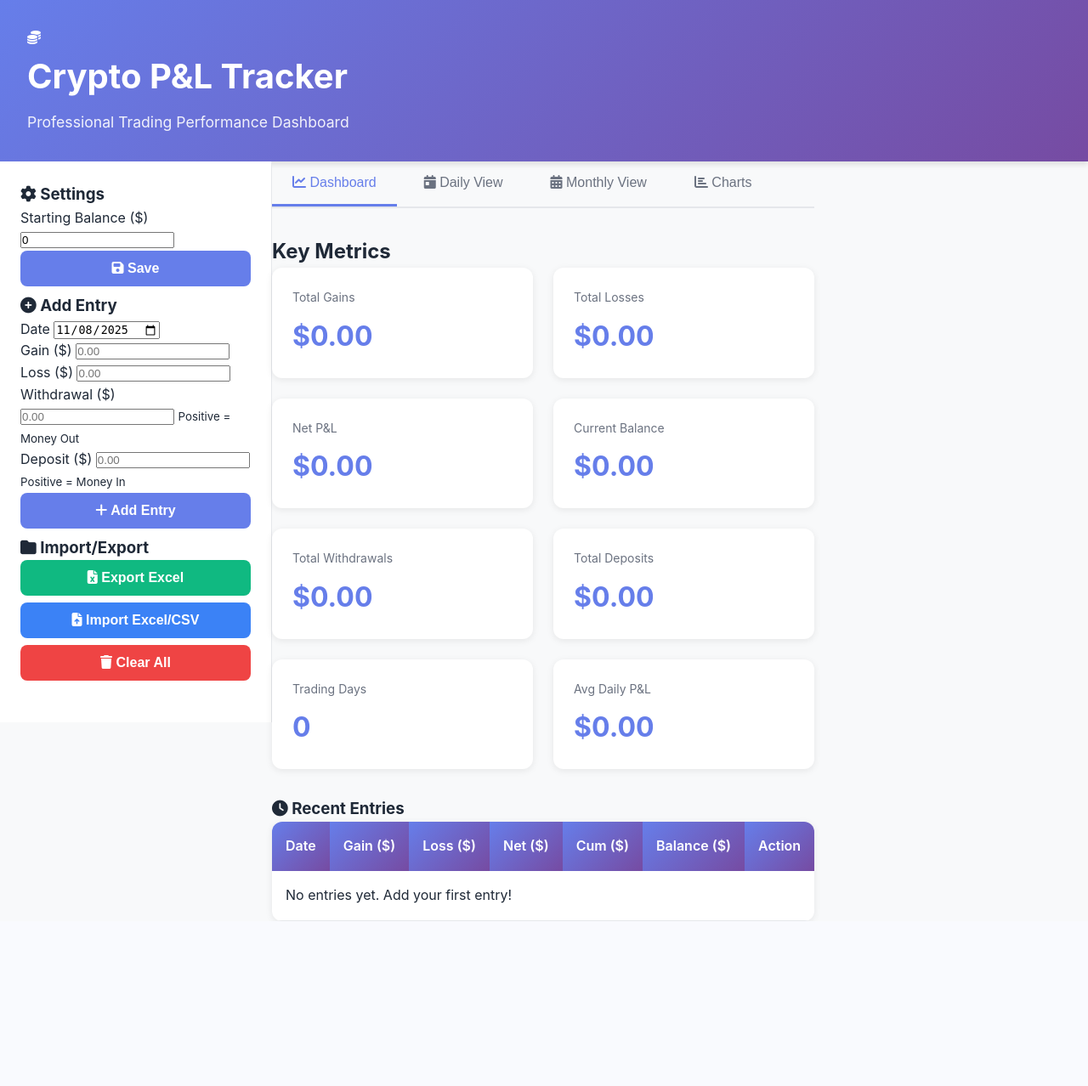
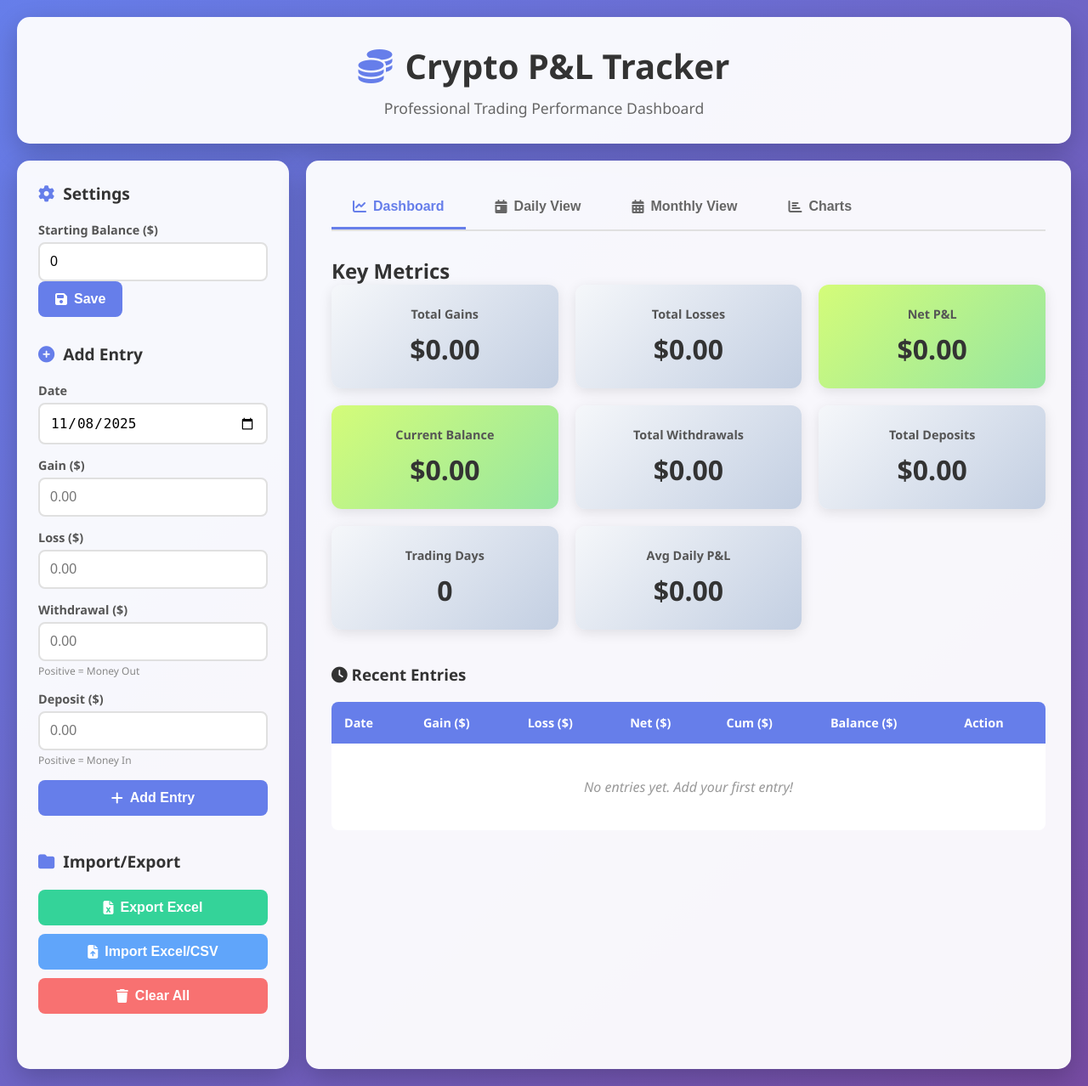
Before and after one commit to cryptoceek87-hub/crypto-pnl-tracker, a Flask app: page / in a window 1280 px wide. Shown: the whole page at 85% size. Before the commit the page ends 1084 px from the top, so only its background shows below. Run offline with Flask 3, Linux system fonts and the light colour scheme; data comes from the database, SQL or seed files in the repository; data that the repository does not hold is empty.

Commit message:
Update style.css

```diff
--- a/static/css/style.css
+++ b/static/css/style.css
@@ -4,213 +4,233 @@
     box-sizing: border-box;
 }
 
-:root {
-    --primary: #667eea;
-    --primary-dark: #5568d3;
-    --secondary: #764ba2;
-    --success: #10b981;
-    --danger: #ef4444;
-    --warning: #f59e0b;
-    --info: #3b82f6;
-    --bg: #f8f9fa;
-    --card-bg: #ffffff;
-    --text: #1f2937;
-    --text-light: #6b7280;
-    --border: #e5e7eb;
-}
-
 body {
-    font-family: -apple-system, BlinkMacSystemFont, 'Segoe UI', Roboto, 'Helvetica Neue', Arial, sans-serif;
-    background: var(--bg);
-    color: var(--text);
-    line-height: 1.6;
+    font-family: 'Segoe UI', Tahoma, Geneva, Verdana, sans-serif;
+    background: linear-gradient(135deg, #667eea 0%, #764ba2 100%);
+    min-height: 100vh;
+    color: #333;
 }
 
 .container {
-    min-height: 100vh;
-    display: flex;
-    flex-direction: column;
+    max-width: 1600px;
+    margin: 0 auto;
+    padding: 20px;
 }
 
 /* Header */
 .header {
-    background: linear-gradient(135deg, var(--primary) 0%, var(--secondary) 100%);
-    color: white;
-    padding: 2rem;
-    box-shadow: 0 4px 6px rgba(0,0,0,0.1);
+    background: rgba(255, 255, 255, 0.95);
+    border-radius: 15px;
+    padding: 30px;
+    margin-bottom: 20px;
+    box-shadow: 0 10px 30px rgba(0, 0, 0, 0.2);
 }
 
-.header-content h1 {
-    font-size: 2.5rem;
-    margin-bottom: 0.5rem;
+.header-content {
+    text-align: center;
 }
 
-.header-content p {
-    opacity: 0.9;
+.logo {
+    display: flex;
+    align-items: center;
+    justify-content: center;
+    gap: 15px;
+    margin-bottom: 10px;
+}
+
+.logo i {
+    font-size: 2.5rem;
+    color: #667eea;
+}
+
+.logo h1 {
+    font-size: 2.5rem;
+    color: #333;
+    font-weight: 700;
+}
+
+.subtitle {
+    color: #666;
     font-size: 1.1rem;
 }
 
-/* Main Layout */
+/* Main Content */
 .main-content {
-    display: flex;
-    flex: 1;
-    max-width: 1800px;
-    margin: 0 auto;
-    width: 100%;
+    display: grid;
+    grid-template-columns: 320px 1fr;
+    gap: 20px;
 }
 
 /* Sidebar */
 .sidebar {
-    width: 320px;
-    background: var(--card-bg);
-    padding: 1.5rem;
-    border-right: 1px solid var(--border);
-    overflow-y: auto;
-    max-height: calc(100vh - 140px);
+    background: rgba(255, 255, 255, 0.95);
+    border-radius: 15px;
+    padding: 25px;
+    height: fit-content;
+    box-shadow: 0 10px 30px rgba(0, 0, 0, 0.2);
 }
 
-.sidebar-section {
-    margin-bottom: 2rem;
-    padding-bottom: 1.5rem;
-    border-bottom: 1px solid var(--border);
+.settings-section,
+.entry-form,
+.actions-section {
+    margin-bottom: 30px;
 }
 
-.sidebar-section:last-child {
-    border-bottom: none;
+.settings-section h3,
+.entry-form h3,
+.actions-section h3 {
+    color: #333;
+    margin-bottom: 20px;
+    font-size: 1.2rem;
+    display: flex;
+    align-items: center;
+    gap: 10px;
 }
 
-.sidebar-section h3 {
-    color: var(--primary);
-    margin-bottom: 1rem;
-    font-size: 1.1rem;
+.settings-section h3 i,
+.entry-form h3 i,
+.actions-section h3 i {
+    color: #667eea;
 }
 
-/* Forms */
-.form-group {
-    margin-bottom: 1rem;
+.input-group {
+    margin-bottom: 15px;
 }
 
-.form-group label {
+.input-group label {
     display: block;
-    margin-bottom: 0.5rem;
-    font-weight: 500;
-    color: var(--text);
+    margin-bottom: 5px;
+    color: #555;
+    font-weight: 600;
+    font-size: 0.9rem;
 }
 
-.form-group input, .form-group select {
+.input-group input {
     width: 100%;
-    padding: 0.75rem;
-    border: 1px solid var(--border);
+    padding: 12px;
+    border: 2px solid #e0e0e0;
     border-radius: 8px;
     font-size: 1rem;
-    transition: border-color 0.3s;
+    transition: all 0.3s;
 }
 
-.form-group input:focus, .form-group select:focus {
+.input-group input:focus {
     outline: none;
-    border-color: var(--primary);
+    border-color: #667eea;
     box-shadow: 0 0 0 3px rgba(102, 126, 234, 0.1);
 }
 
-.form-group small {
+.hint {
     display: block;
-    margin-top: 0.25rem;
-    color: var(--text-light);
-    font-size: 0.875rem;
+    font-size: 0.75rem;
+    color: #888;
+    margin-top: 3px;
 }
 
 /* Buttons */
 .btn {
-    display: block;
-    width: 100%;
-    padding: 0.75rem 1.5rem;
+    padding: 12px 20px;
     border: none;
     border-radius: 8px;
     font-size: 1rem;
-    font-weight: 600;
     cursor: pointer;
     transition: all 0.3s;
-    text-align: center;
-    margin-bottom: 0.5rem;
+    display: inline-flex;
+    align-items: center;
+    justify-content: center;
+    gap: 8px;
+    font-weight: 600;
+}
+
+.btn:hover {
+    transform: translateY(-2px);
+    box-shadow: 0 5px 15px rgba(0, 0, 0, 0.2);
 }
 
 .btn-primary {
-    background: var(--primary);
+    background: #667eea;
     color: white;
 }
 
 .btn-primary:hover {
-    background: var(--primary-dark);
-    transform: translateY(-2px);
-    box-shadow: 0 4px 12px rgba(102, 126, 234, 0.4);
+    background: #5568d3;
 }
 
 .btn-success {
-    background: var(--success);
+    background: #34d399;
     color: white;
 }
 
 .btn-success:hover {
-    background: #059669;
+    background: #10b981;
+}
+
+.btn-info {
+    background: #60a5fa;
+    color: white;
+}
+
+.btn-info:hover {
+    background: #3b82f6;
 }
 
 .btn-danger {
-    background: var(--danger);
+    background: #f87171;
     color: white;
 }
 
 .btn-danger:hover {
-    background: #dc2626;
+    background: #ef4444;
 }
 
-.btn-info {
-    background: var(--info);
-    color: white;
-}
-
-.btn-info:hover {
-    background: #2563eb;
+.btn-block {
+    width: 100%;
+    margin-bottom: 10px;
 }
 
 .btn-sm {
-    padding: 0.5rem 1rem;
-    font-size: 0.875rem;
+    padding: 6px 12px;
+    font-size: 0.85rem;
 }
 
-/* Dashboard */
-.dashboard {
-    flex: 1;
-    padding: 2rem;
-    overflow-y: auto;
+/* Content Area */
+.content {
+    background: rgba(255, 255, 255, 0.95);
+    border-radius: 15px;
+    padding: 30px;
+    box-shadow: 0 10px 30px rgba(0, 0, 0, 0.2);
 }
 
 /* Tabs */
 .tabs {
     display: flex;
-    gap: 0.5rem;
-    margin-bottom: 2rem;
-    border-bottom: 2px solid var(--border);
+    gap: 10px;
+    margin-bottom: 30px;
+    border-bottom: 2px solid #e0e0e0;
 }
 
 .tab-btn {
-    padding: 1rem 1.5rem;
+    background: none;
     border: none;
-    background: transparent;
-    color: var(--text-light);
+    padding: 15px 25px;
     font-size: 1rem;
-    font-weight: 500;
     cursor: pointer;
+    color: #666;
     border-bottom: 3px solid transparent;
     transition: all 0.3s;
+    display: flex;
+    align-items: center;
+    gap: 8px;
+    font-weight: 600;
 }
 
 .tab-btn:hover {
-    color: var(--primary);
+    color: #667eea;
 }
 
 .tab-btn.active {
-    color: var(--primary);
-    border-bottom-color: var(--primary);
+    color: #667eea;
+    border-bottom-color: #667eea;
 }
 
 .tab-content {
@@ -225,118 +245,116 @@ body {
 .metrics-grid {
     display: grid;
     grid-template-columns: repeat(auto-fit, minmax(250px, 1fr));
-    gap: 1.5rem;
-    margin-bottom: 2rem;
+    gap: 20px;
+    margin-bottom: 40px;
 }
 
 .metric-card {
-    background: var(--card-bg);
-    padding: 1.5rem;
+    background: linear-gradient(135deg, #f5f7fa 0%, #c3cfe2 100%);
+    padding: 25px;
     border-radius: 12px;
-    box-shadow: 0 2px 8px rgba(0,0,0,0.08);
-    transition: transform 0.3s, box-shadow 0.3s;
+    text-align: center;
+    box-shadow: 0 4px 15px rgba(0, 0, 0, 0.1);
+    transition: transform 0.3s;
 }
 
 .metric-card:hover {
-    transform: translateY(-4px);
-    box-shadow: 0 4px 16px rgba(0,0,0,0.12);
+    transform: translateY(-5px);
+}
+
+.metric-card.positive {
+    background: linear-gradient(135deg, #d4fc79 0%, #96e6a1 100%);
 }
 
 .metric-label {
-    color: var(--text-light);
-    font-size: 0.875rem;
-    margin-bottom: 0.5rem;
+    font-size: 0.9rem;
+    color: #555;
+    margin-bottom: 10px;
+    font-weight: 600;
 }
 
 .metric-value {
     font-size: 2rem;
     font-weight: 700;
-    color: var(--primary);
+    color: #333;
 }
 
 /* Tables */
 .table-container {
-    background: var(--card-bg);
-    border-radius: 12px;
-    box-shadow: 0 2px 8px rgba(0,0,0,0.08);
-    overflow: auto;
+    overflow-x: auto;
+    margin-top: 20px;
 }
 
-.table-container table {
+table {
     width: 100%;
     border-collapse: collapse;
+    background: white;
+    border-radius: 8px;
+    overflow: hidden;
 }
 
-.table-container th {
-    background: linear-gradient(135deg, var(--primary) 0%, var(--secondary) 100%);
+thead {
+    background: #667eea;
     color: white;
-    padding: 1rem;
+}
+
+th {
+    padding: 15px;
     text-align: left;
     font-weight: 600;
-    position: sticky;
-    top: 0;
-    z-index: 10;
+    font-size: 0.9rem;
 }
 
-.table-container td {
-    padding: 1rem;
-    border-bottom: 1px solid var(--border);
+td {
+    padding: 12px 15px;
+    border-bottom: 1px solid #e0e0e0;
 }
 
-.table-container tr:hover {
-    background: #f9fafb;
+tbody tr:hover {
+    background: #f5f7fa;
 }
 
-.empty-state {
-    padding: 3rem;
-    text-align: center;
-    color: var(--text-light);
+tbody tr:last-child td {
+    border-bottom: none;
 }
 
-/* Filter Bar */
-.filter-bar {
-    margin-bottom: 1.5rem;
-    display: flex;
-    gap: 1rem;
-    align-items: center;
+.positive {
+    color: #10b981;
+    font-weight: 600;
 }
 
-.filter-bar select {
-    padding: 0.5rem 1rem;
-    border: 1px solid var(--border);
-    border-radius: 8px;
-    font-size: 1rem;
+.negative {
+    color: #ef4444;
+    font-weight: 600;
 }
 
-#customRange {
-    display: flex;
-    gap: 0.5rem;
+.no-data {
+    text-align: center;
+    padding: 40px !important;
+    color: #999;
+    font-style: italic;
 }
 
 /* Charts */
-.charts-grid {
-    display: grid;
-    grid-template-columns: repeat(auto-fit, minmax(500px, 1fr));
-    gap: 2rem;
+.chart-container {
+    height: 400px;
+    margin-bottom: 30px;
+    background: white;
+    padding: 20px;
+    border-radius: 12px;
+    box-shadow: 0 2px 10px rgba(0, 0, 0, 0.05);
 }
 
-.chart-container {
-    background: var(--card-bg);
-    padding: 1.5rem;
-    border-radius: 12px;
-    box-shadow: 0 2px 8px rgba(0,0,0,0.08);
-}
-
-/* Toast */
+/* Toast Notification */
 .toast {
     position: fixed;
-    bottom: 2rem;
-    right: 2rem;
-    background: var(--success);
+    bottom: 30px;
+    right: 30px;
+    background: #333;
     color: white;
-    padding: 1rem 1.5rem;
+    padding: 15px 25px;
     border-radius: 8px;
-    box-shadow: 0 4px 12px rgba(0,0,0,0.15);
+    box-shadow: 0 5px 20px rgba(0, 0, 0, 0.3);
     opacity: 0;
     transform: translateY(20px);
     transition: all 0.3s;
@@ -348,66 +366,56 @@ body {
     transform: translateY(0);
 }
 
-.toast.error {
-    background: var(--danger);
+.toast.success {
+    background: #10b981;
 }
 
-/* Responsive */
+.toast.error {
+    background: #ef4444;
+}
+
+.toast.info {
+    background: #3b82f6;
+}
+
+/* Responsive Design */
 @media (max-width: 1024px) {
     .main-content {
-        flex-direction: column;
-    }
-
-    .sidebar {
-        width: 100%;
-        border-right: none;
-        border-bottom: 1px solid var(--border);
-        max-height: none;
+        grid-template-columns: 1fr;
     }
 
     .metrics-grid {
         grid-template-columns: repeat(auto-fit, minmax(200px, 1fr));
     }
-
-    .charts-grid {
-        grid-template-columns: 1fr;
-    }
 }
 
 @media (max-width: 768px) {
-    .header-content h1 {
-        font-size: 1.75rem;
+    .logo h1 {
+        font-size: 1.8rem;
+    }
+
+    .subtitle {
+        font-size: 0.9rem;
     }
 
     .tabs {
-        overflow-x: auto;
-        flex-wrap: nowrap;
+        flex-wrap: wrap;
     }
 
     .tab-btn {
-        white-space: nowrap;
+        flex: 1 1 45%;
+        justify-content: center;
     }
 
     .metrics-grid {
         grid-template-columns: 1fr;
     }
+
+    table {
+        font-size: 0.85rem;
+    }
+
+    th, td {
+        padding: 10px;
+    }
 }
-
-/* Scrollbar Styling */
-::-webkit-scrollbar {
-    width: 8px;
-    height: 8px;
-}
-
-::-webkit-scrollbar-track {
-    background: #f1f1f1;
-}
-
-::-webkit-scrollbar-thumb {
-    background: var(--primary);
-    border-radius: 4px;
-}
-
-::-webkit-scrollbar-thumb:hover {
-    background: var(--primary-dark);
-}
```
